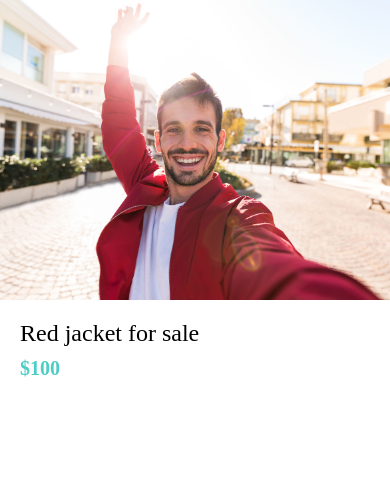
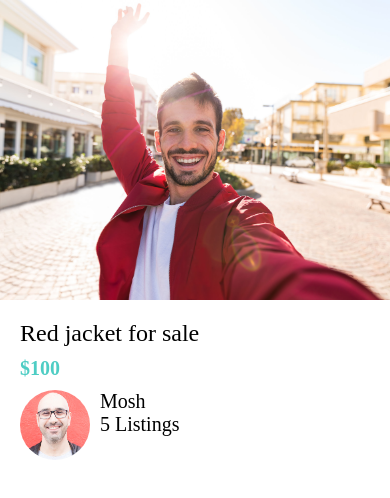
Before and after one commit to michaelsatterfield/uSell, a React Native app: screen / in a window 390 px wide. Shown: the top 498 px of the page. Built offline with nearby package versions, Linux system fonts and the light colour scheme.

Commit message:
new screen

```diff
--- /dev/null
+++ b/components/ListItem.js
@@ -0,0 +1,34 @@
+import React from 'react';
+import {View, StyleSheet, Image} from "react-native";
+import AppText from "./AppText";
+
+
+
+
+function ListItem({image, title, subtitle}) {
+    return (
+        <View style={styles.container}>
+            <Image style={styles.image}  source={image} />
+            <View>
+                <AppText>{title}</AppText>
+                <AppText>{subtitle}</AppText>
+            </View>
+
+        </View>
+    );
+};
+
+const styles = StyleSheet.create({
+    container:  {
+        flexDirection: "row",
+    },
+    image: {
+        width: 70,
+        height: 70,
+        borderRadius: 35,
+        marginRight: 10
+
+    }
+})
+
+export default ListItem;
--- a/package.json
+++ b/package.json
@@ -13,7 +13,8 @@
     "expo-status-bar": "~1.0.4",
     "react": "16.13.1",
     "react-dom": "16.13.1",
-    "react-native": "https://github.com/expo/react-native/archive/sdk-42.0.0.tar.gz"
+    "react-native": "https://github.com/expo/react-native/archive/sdk-42.0.0.tar.gz",
+    "react-native-web": "^0.17.5"
   },
   "devDependencies": {
     "@babel/core": "^7.16.0"
--- a/screens folder/ListingDetailsScreen.js
+++ b/screens folder/ListingDetailsScreen.js
@@ -2,7 +2,9 @@
 import {Image, View, StyleSheet}  from 'react-native';
 import AppText from "../components/AppText";
 
+
 import colors from "../app/config/colors";
+import ListItem from "../components/ListItem";
 
 const ListingDetailsScreen = () => {
     return (
@@ -11,6 +13,11 @@
             <View style={styles.detailsContainer}>
             <AppText style={styles.title}>Red jacket for sale</AppText>
             <AppText style={styles.price}>$100</AppText>
+                <ListItem
+                    image={require("../app/assets/mosh.jpg")}
+                    title="Mosh"
+                    subtitle="5 Listings"
+                />
             </View>
         </View>
     );
```
Also changed, not shown: 1 other file (tests, documents, lock files or other folders).
